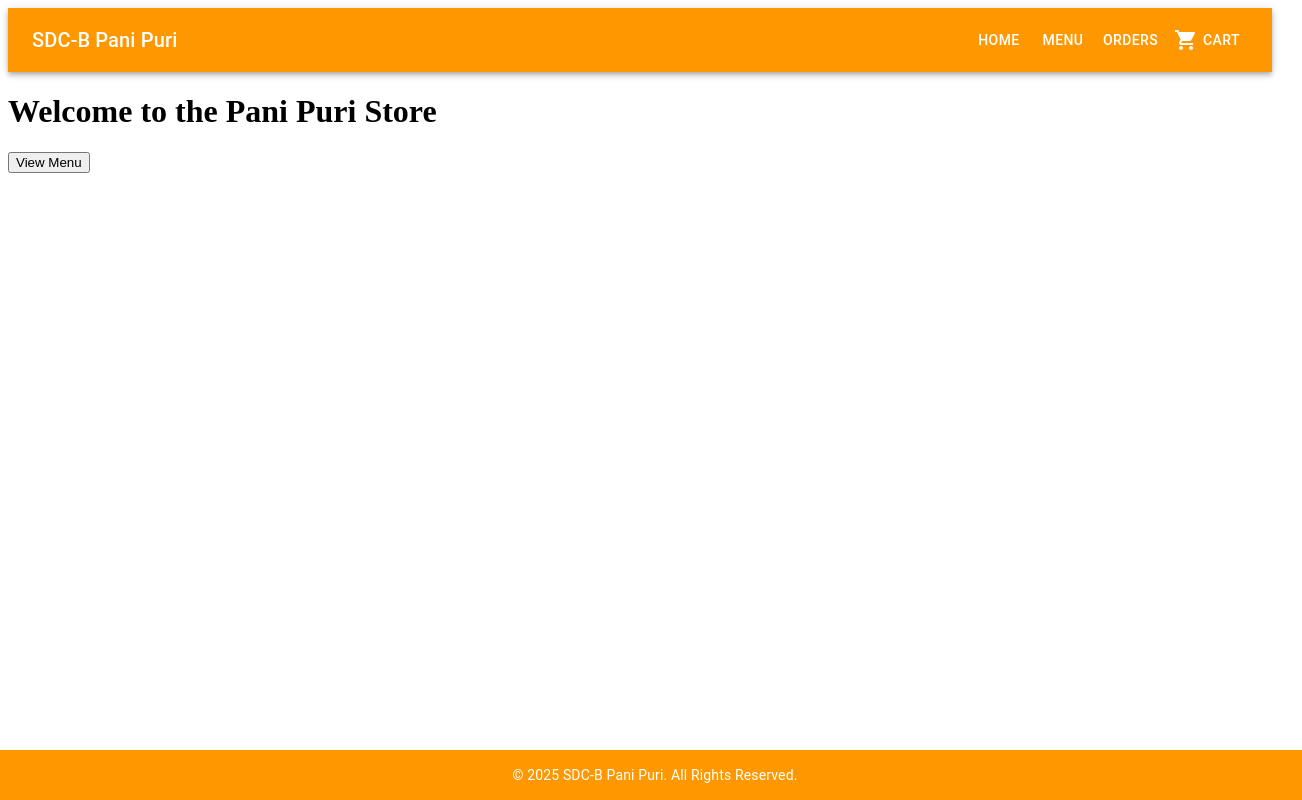
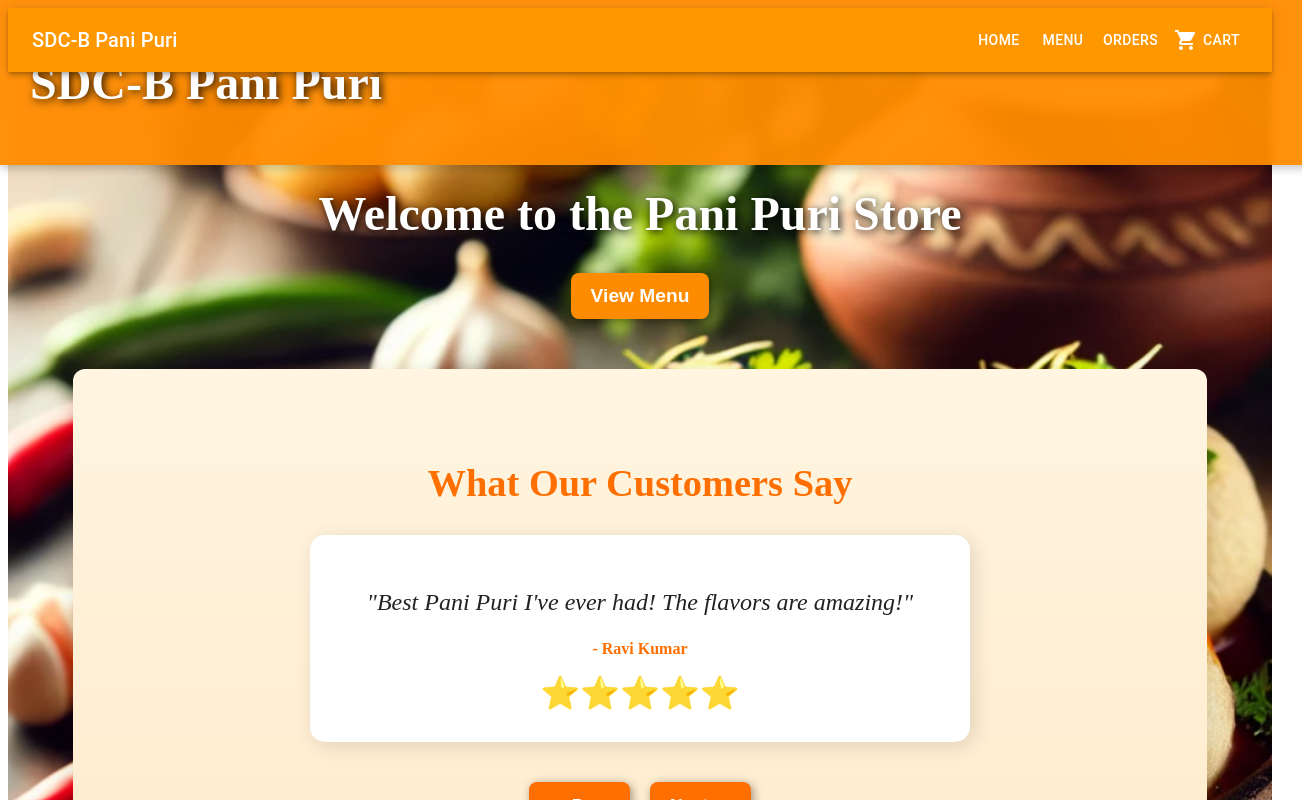
Before and after one commit to HareeshGounipalli/sdcb, a React (Create React App) app: page / in a window 1280 px wide. Shown: the top 800 px of the page, 1302 px wide, since content can reach past the window. Built offline with nearby package versions, Linux system fonts and the light colour scheme; the HTML template or start-up script is replaced by a standard one.

Commit message:
Added custome review section

```diff
--- a/src/App.js
+++ b/src/App.js
@@ -5,7 +5,7 @@ import Footer from "./components/Footer";
 import Home from "./pages/Home";
 import MenuPage from "./pages/MenuPage";
 import ProductDetails from "./components/ProductDetails";
-import { CartProvider } from "./components/CartContext"; // Import Cart Provider
+import { CartProvider } from "./components/CartContext";
 
 const App = () => {
   return (
--- /dev/null
+++ b/src/components/CustomerReviews.js
@@ -0,0 +1,54 @@
+import React, { useState } from "react";
+import "../styles/CustomerReviews.css";
+
+const reviews = [
+  {
+    id: 1,
+    name: "Ravi Kumar",
+    rating: 5,
+    review: "Best Pani Puri I've ever had! The flavors are amazing!",
+  },
+  {
+    id: 2,
+    name: "Sneha Sharma",
+    rating: 4,
+    review: "Great taste and crispy puris. Loved it!",
+  },
+  {
+    id: 3,
+    name: "Amit Verma",
+    rating: 5,
+    review: "Authentic and delicious. Will order again for sure!",
+  },
+];
+
+const CustomerReviews = () => {
+  const [index, setIndex] = useState(0);
+
+  const nextReview = () => {
+    setIndex((prevIndex) => (prevIndex + 1) % reviews.length);
+  };
+
+  const prevReview = () => {
+    setIndex((prevIndex) => (prevIndex - 1 + reviews.length) % reviews.length);
+  };
+
+  return (
+    <div className="reviews-container">
+      <h2>What Our Customers Say</h2>
+      <div className="review-card">
+        <p className="review-text">"{reviews[index].review}"</p>
+        <p className="reviewer">- {reviews[index].name}</p>
+        <div className="star-rating">
+          {"⭐".repeat(reviews[index].rating)}
+        </div>
+      </div>
+      <div className="review-buttons">
+        <button onClick={prevReview}>← Prev</button>
+        <button onClick={nextReview}>Next →</button>
+      </div>
+    </div>
+  );
+};
+
+export default CustomerReviews;
--- a/src/pages/Home.js
+++ b/src/pages/Home.js
@@ -1,13 +1,26 @@
+
 import React from "react";
 import { Link } from "react-router-dom";
+import "../styles/Home.css";
+import CustomerReviews from "../components/CustomerReviews";
 
 const Home = () => {
   return (
-    <div>
+    <div className="home-container">
       <h1>Welcome to the Pani Puri Store</h1>
       <Link to="/menu">
         <button>View Menu</button>
       </Link>
+      {/* Navbar */}
+      <nav className="navbar">
+        <h1>SDC-B Pani Puri</h1>
+      </nav>
+<CustomerReviews/>
+      {/* Welcome Message */}
+
+
+      {/* View Menu Button */}
+
     </div>
   );
 };
--- /dev/null
+++ b/src/styles/CustomerReviews.css
@@ -0,0 +1,97 @@
+.reviews-container {
+    text-align: center;
+    background: linear-gradient(to bottom, #fff5e1, #ffebcc); /* Smooth gradient */
+    padding: 60px 30px;
+    border-radius: 12px;
+    margin: 50px auto;
+    width: 85%;
+    box-shadow: 0px 5px 20px rgba(0, 0, 0, 0.12);
+}
+
+/* Section Heading */
+.reviews-container h2 {
+    color: #ff6f00;
+    font-size: 2.4rem;
+    font-weight: bold;
+    margin-bottom: 30px;
+}
+
+/* Review Card */
+.review-card {
+    background: white;
+    padding: 30px;
+    border-radius: 15px;
+    width: 90%;
+    max-width: 600px;
+    margin: 0 auto;
+    box-shadow: 4px 4px 20px rgba(0, 0, 0, 0.12);
+    transition: transform 0.3s ease-in-out;
+}
+
+.review-card:hover {
+    transform: scale(1.03);
+}
+
+/* Review Text */
+.review-text {
+    font-size: 1.5rem;
+    color: #222; /* Improved readability */
+    font-style: italic;
+}
+
+/* Reviewer Name */
+.reviewer {
+    font-weight: bold;
+    color: #ff6f00;
+    margin-top: 15px;
+}
+
+/* Star Rating */
+.star-rating {
+    font-size: 2rem;
+    color: gold;
+    margin-top: 10px;
+    display: flex;
+    justify-content: center; /* Ensure central alignment */
+}
+
+/* Buttons Container */
+.review-buttons {
+    margin-top: 30px;
+}
+
+/* Buttons Styling */
+.review-buttons button {
+    background-color: #ff6f00;
+    color: white;
+    border: none;
+    padding: 14px 20px;
+    margin: 10px;
+    border-radius: 8px;
+    font-size: 1.1rem;
+    cursor: pointer;
+    font-weight: bold;
+    transition: background 0.3s ease-in-out, transform 0.2s, box-shadow 0.2s;
+}
+
+/* Button Hover Effect */
+.review-buttons button:hover {
+    background-color: #e65100;
+    transform: scale(1.05);
+    box-shadow: 0px 5px 15px rgba(0, 0, 0, 0.2);
+}
+
+/* Responsive Design */
+@media (max-width: 768px) {
+    .reviews-container {
+        width: 95%;
+        padding: 40px 20px;
+    }
+    .review-text {
+        font-size: 1.3rem;
+    }
+    .review-buttons button {
+        padding: 12px 18px;
+        font-size: 1rem;
+    }
+}
--- a/src/styles/Footer.css
+++ b/src/styles/Footer.css
@@ -3,10 +3,9 @@
   color: white;
   text-align: center;
   padding: 15px 0;
-    position: relative;
-    bottom: 0;
   width: 100%;
   font-size: 16px;
+  position: relative;
 }
 
 .footer-links {
--- a/src/styles/Home.css
+++ b/src/styles/Home.css
@@ -1,23 +1,86 @@
+/* Home Page Container */
 .home-container {
+  background-image: url("../assets/bg.png");
+  background-size: cover;
+  background-position: center;
+  min-height: 100vh;
+  display: flex;
+  flex-direction: column;
+  justify-content: center;
+  align-items: center;
   text-align: center;
-    padding: 50px;
+  color: white;
+  position: relative;
+  padding-top: 80px; /* ✅ Fixes Navbar Overlap */
 }
 
-  .home-container h1 {
-    font-size: 36px;
-    color: #333;
+/* Dark Overlay for Readability */
+.home-container::before {
+  content: "";
+  position: absolute;
+  top: 0;
+  left: 0;
+  width: 100%;
+  height: 100%;
+  background: rgba(0, 0, 0, 0.5); /* Semi-transparent dark overlay */
+  z-index: -1;
 }
 
+/* Navbar */
+.navbar {
+  width: 100%;
+  background: rgba(255, 140, 0, 0.95); /* ✅ Slight transparency */
+  backdrop-filter: blur(5px); /* ✅ Soft blur effect */
+  padding: 15px 30px;
+  display: flex;
+  justify-content: space-between;
+  align-items: center;
+  position: fixed;
+  top: 0;
+  left: 0;
+  box-shadow: 0 4px 8px rgba(0, 0, 0, 0.2);
+  z-index: 1000;
+}
+
+/* Welcome Message */
+.home-container h1 {
+  font-size: 3rem;
+  font-weight: bold;
+  z-index: 10;
+  position: relative;
+  text-shadow: 2px 2px 8px rgba(0, 0, 0, 0.9); /* ✅ Increased contrast */
+}
+
+/* View Menu Button */
 .home-container button {
-    background-color: #ff9800;
+  background-color: #ff8c00;
   color: white;
-    padding: 10px 20px;
-    font-size: 18px;
+  padding: 12px 20px;
   border: none;
+  border-radius: 8px;
   cursor: pointer;
-    margin-top: 20px;
+  font-size: 1.2rem;
+  transition: all 0.3s ease-in-out;
+  font-weight: bold;
+  z-index: 10;
+  position: relative;
+  box-shadow: 2px 2px 10px rgba(0, 0, 0, 0.4);
 }
 
 .home-container button:hover {
-    background-color: #e68900;
+  background-color: #e07b00;
+  transform: scale(1.05);
 }
+
+/* Footer Fix */
+.footer {
+  background-color: #ff8c00;
+  padding: 15px;
+  text-align: center;
+  color: white;
+  font-size: 0.9rem;
+  width: 100%;
+  position: relative; /* ✅ Fixes Footer Overlap */
+  bottom: 0;
+  margin-top: auto;
+}
```
Lines whose indentation alone changed are shown as unchanged.
